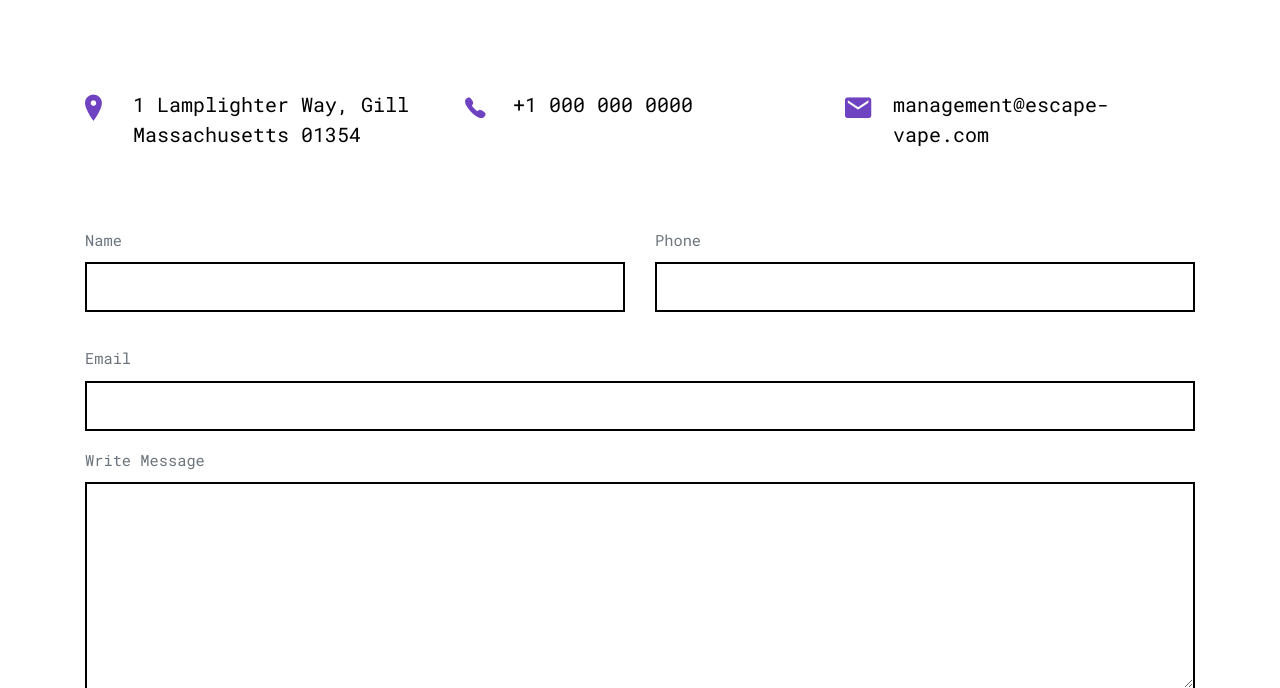
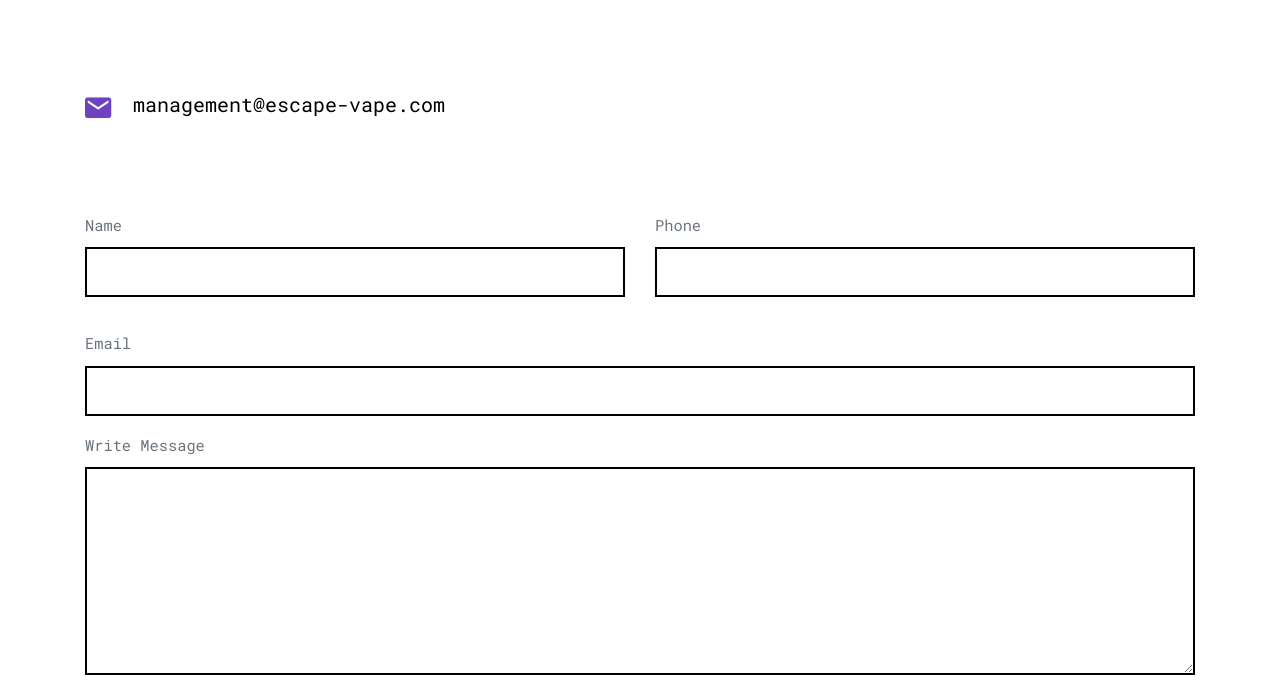
Before and after one commit to escapevape/escapevape.github.io, a plain HTML site: page contact.html in a window 1280 px wide. Shown: the part 83-771 px from the top of the page. Drawn offline with nearby package versions, Linux system fonts and the light colour scheme; files whose address does not match are found by name.

Commit message:
Image + Contact Update

```diff
--- a/contact.html
+++ b/contact.html
@@ -82,19 +82,7 @@
         <div class="row mb-5">
           <div class="col-12 contact-form-contact-info">
             <div class="row">
-            <div class="col-lg-4" data-aos="fade-up" data-aos-delay="">
-              <p class="d-flex">
-                <span class="ion-ios-location icon mr-5"></span>
-                <span>1 Lamplighter Way, Gill Massachusetts 01354</span>
-              </p>
-            </div>
-            <div class="col-lg-4" data-aos="fade-up" data-aos-delay="100">
-              <p class="d-flex">
-                <span class="ion-ios-telephone icon mr-5"></span>
-                <span>+1 000 000 0000</span>
-              </p>
-            </div>
-            <div class="col-lg-4" data-aos="fade-up" data-aos-delay="200">
+                  <div class="col-lg-8" data-aos="fade-up" data-aos-delay="200">
                     <p class="d-flex">
                       <span class="ion-android-mail icon mr-5"></span>
                       <span>management@escape-vape.com</span>
```
Also changed, not shown: index.html (+2 -2 lines). Lines whose indentation alone changed are shown as unchanged.
